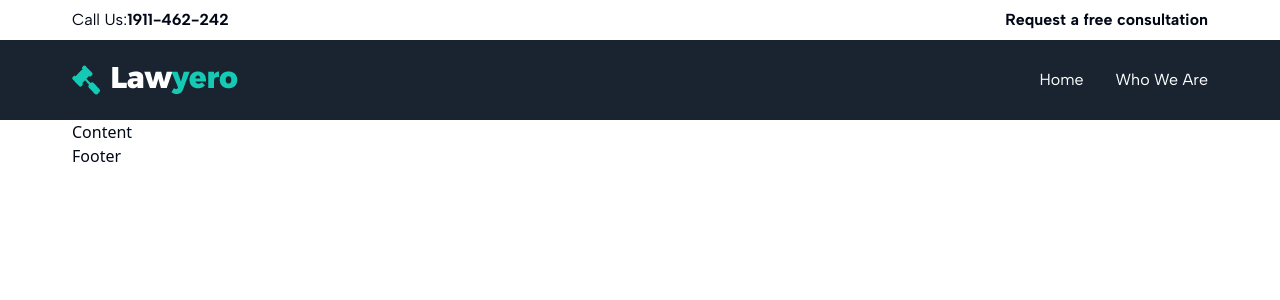
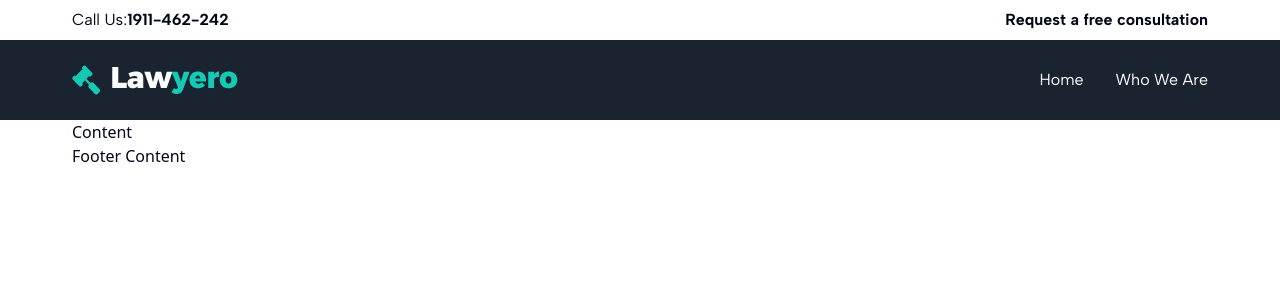
Before and after one commit to kod-man/law, a Next.js app: page / in a window 1280 px wide. Shown: the top 300 px of the page. Built offline with nearby package versions, Linux system fonts and the light colour scheme.

Commit message:
Changes to Footer

```diff
--- a/components/shared/footer.tsx
+++ b/components/shared/footer.tsx
@@ -1,12 +1,12 @@
-import React from "react";
-
 const Footer = () => {
   return (
+    <>
     <div className="container">
       <div className="flex">
-        <div className="basis-full">Footer</div>
+        <div className="basis-full">Footer Content</div>
       </div>
     </div>
+    </>
   );
 };
 
```
